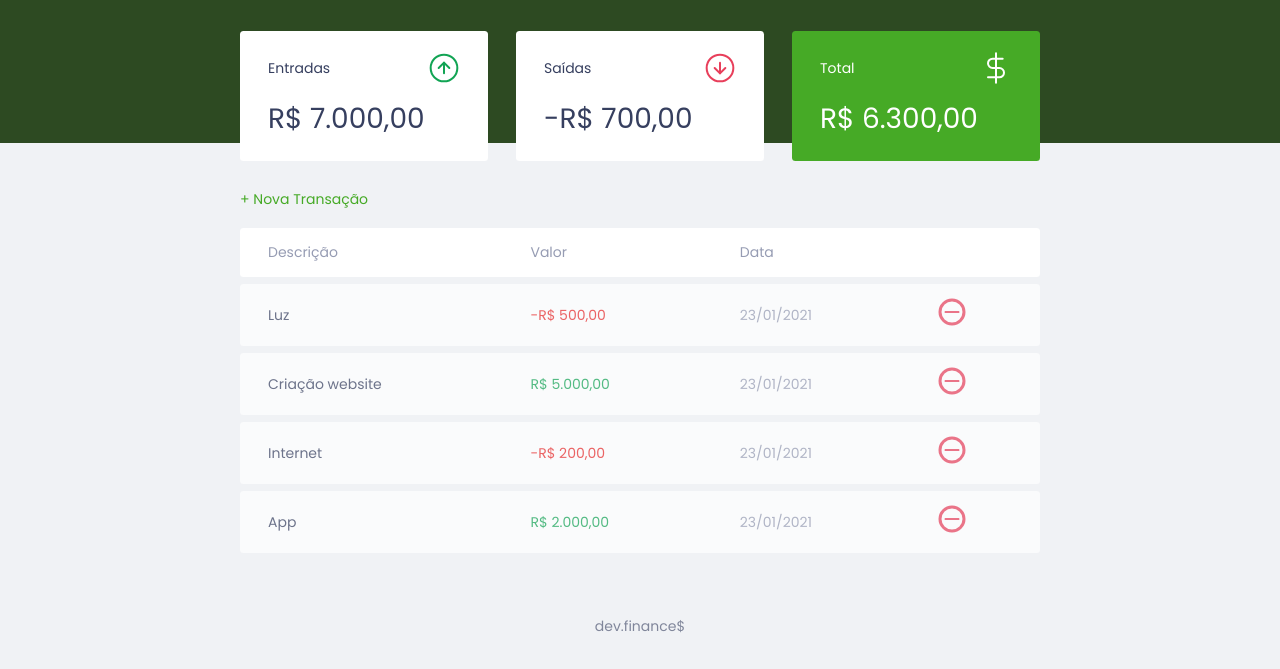
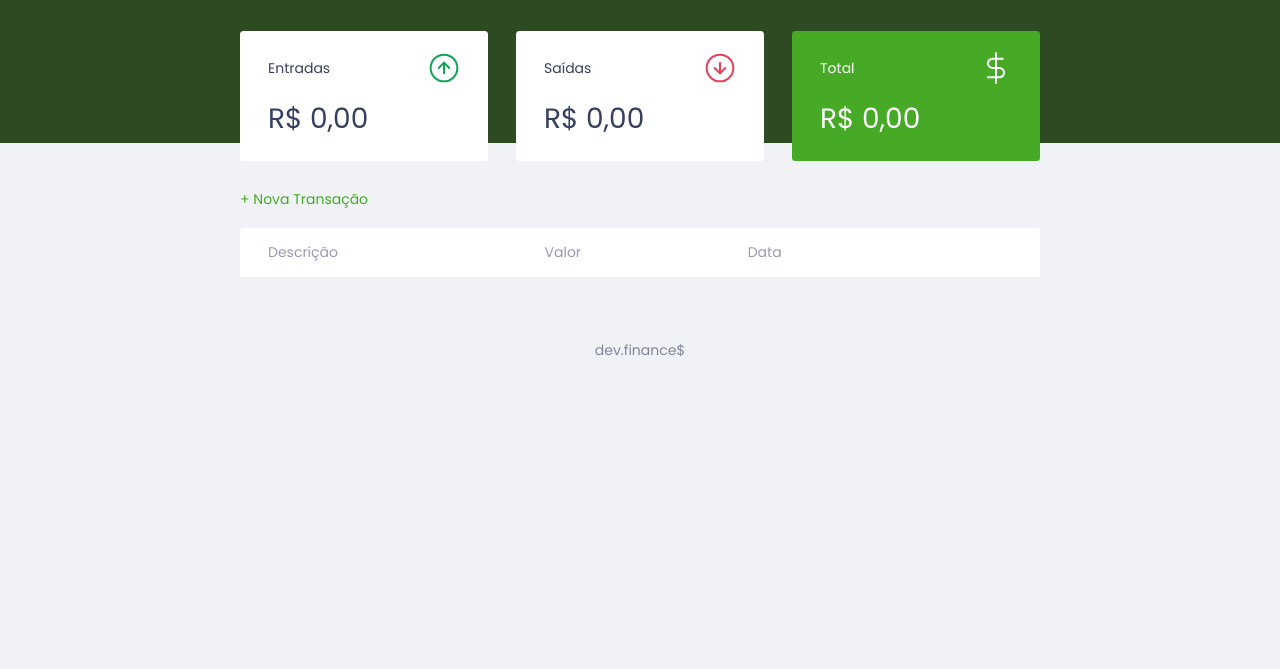
Before and after one commit to nygonui/Maratona-Discover-1, a plain HTML site: page index.html in a window 1280 px wide. Shown: the part 55-724 px from the top of the page. Drawn offline with Linux system fonts and the light colour scheme.

Commit message:
Final da aplicaçao

```diff
--- a/index.html
+++ b/index.html
@@ -25,7 +25,7 @@
                     <spam>Entradas</spam>
                     <img src="./assets/income.svg" alt="Image de Entradas">
                 </h3>
-                <p id="incomeDisplay"></p>
+                <p id="incomeDisplay">R$ 0,00</p>
             </div>
 
             <div class="card">
@@ -33,7 +33,7 @@
                     <spam>Saídas</spam>
                     <img src="./assets/expense.svg" alt="Image de Saídas">
                 </h3>
-                <p id="expenseDisplay"></p>
+                <p id="expenseDisplay">R$ 0,00</p>
             </div>
 
             <div class="card total">
@@ -41,7 +41,7 @@
                     <spam>Total</spam>
                     <img src="./assets/total.svg" alt="Image de total">
                 </h3>
-                <p id="totalDisplay"></p>
+                <p id="totalDisplay">R$ 0,00</p>
             </div>
         </section>
 
--- a/script.js
+++ b/script.js
@@ -18,35 +18,31 @@ const Modal = {
     }
 }
 
-// Array com as informações das transações
-const transactions = [
-    {
-        description: 'Luz',
-        amount: -50000,
-        date: '23/01/2021'
+const Storage = {
+    get(){
+        //Retorna um dado que era JSON agora em Array usando o método parse()
+        //o método getItem busca a chave passada e o jogo lógico para
+        //retornar um Array vazio caso a primeira propriedade não seja verdade
+        //é para a função retornar um array de qualquer forma
+        return JSON.parse(localStorage.getItem("dev.finace:transactions")) || []
     },
-    {
-        description: 'Criação website',
-        amount: 500000,
-        date: '23/01/2021'
-    },
-    {
-        description: 'Internet',
-        amount: -20000,
-        date: '23/01/2021'
-    },
-    {
-        description: 'App',
-        amount: 200000,
-        date: '23/01/2021'
+
+    set(transactions){
+
+        //localStorage da acesso ao objeto Storage local, armazena dados
+        //setItem("x", y) -> x = cahve / y = valor
+        //vamos guardar no Storage local um dado na chave dev.finace:tra...
+        //o valor passado esta transformando o nosso array em string com o uso do objeto e o método JSON.stringfy()
+        //pois o Storage só aceita string
+        localStorage.setItem("dev.finance:transactions", JSON.stringify(transactions))
     }
+}
 
-]
 
 // Objeto que mexe com as transações
 const Transaction = {
     //refatoração -> para deixar mais claro e poder expandir o código futuramente
-    all: transactions,
+    all: Storage.get(),
 
     add(transaction) {
         //push() -> método atrelado as listas que adiciona determinada
@@ -117,7 +113,10 @@ const DOM = {
         //cria um elemento com o método createElement do objeto document
         //como o parâmetro (string) que será o elemento criado
         const tr = document.createElement('tr')
-        tr.innerHTML = DOM.innerHTMLTransaction(transaction)
+        tr.innerHTML = DOM.innerHTMLTransaction(transaction, index)
+        //usando dataset.index=index para adiconar um atributo do tipo
+        //data-index="{index}", onde o {index} será o número do índice de acordo
+        //com a sua posição no array
         tr.dataset.index = index
 
 
@@ -140,7 +139,7 @@ const DOM = {
             <td class="${CSSclass}">${amount}</td>
             <td class="date">${transaction.date}</td>
             <td>
-                <img onclik="Transaction.remove(${index})" src="./assets/minus.svg" alt="Apagar Transação">
+                <img onclick="Transaction.remove(${index})" src="./assets/minus.svg" alt="Apagar Transação">
             </td>
         `
         return html
@@ -287,13 +286,15 @@ const App = {
         //forEach é um método do objeto Array que significa 'para cada'
         //nesse caso estamos usando esse método no Array transactions, que para
         //cada indice irá executar a função passada como argumento do método forEach
-        transactions.forEach((transaction, index) => {
+        Transaction.all.forEach((transaction, index) => {
             //adicona as novas transações na tabela de transações
             DOM.addTransaction(transaction,index)
         })
 
         //estamos atualizando os cards das entradas, saídas e total
         DOM.updateBalance()
+
+        Storage.set(Transaction.all)
     },
 
     reload() {
```
